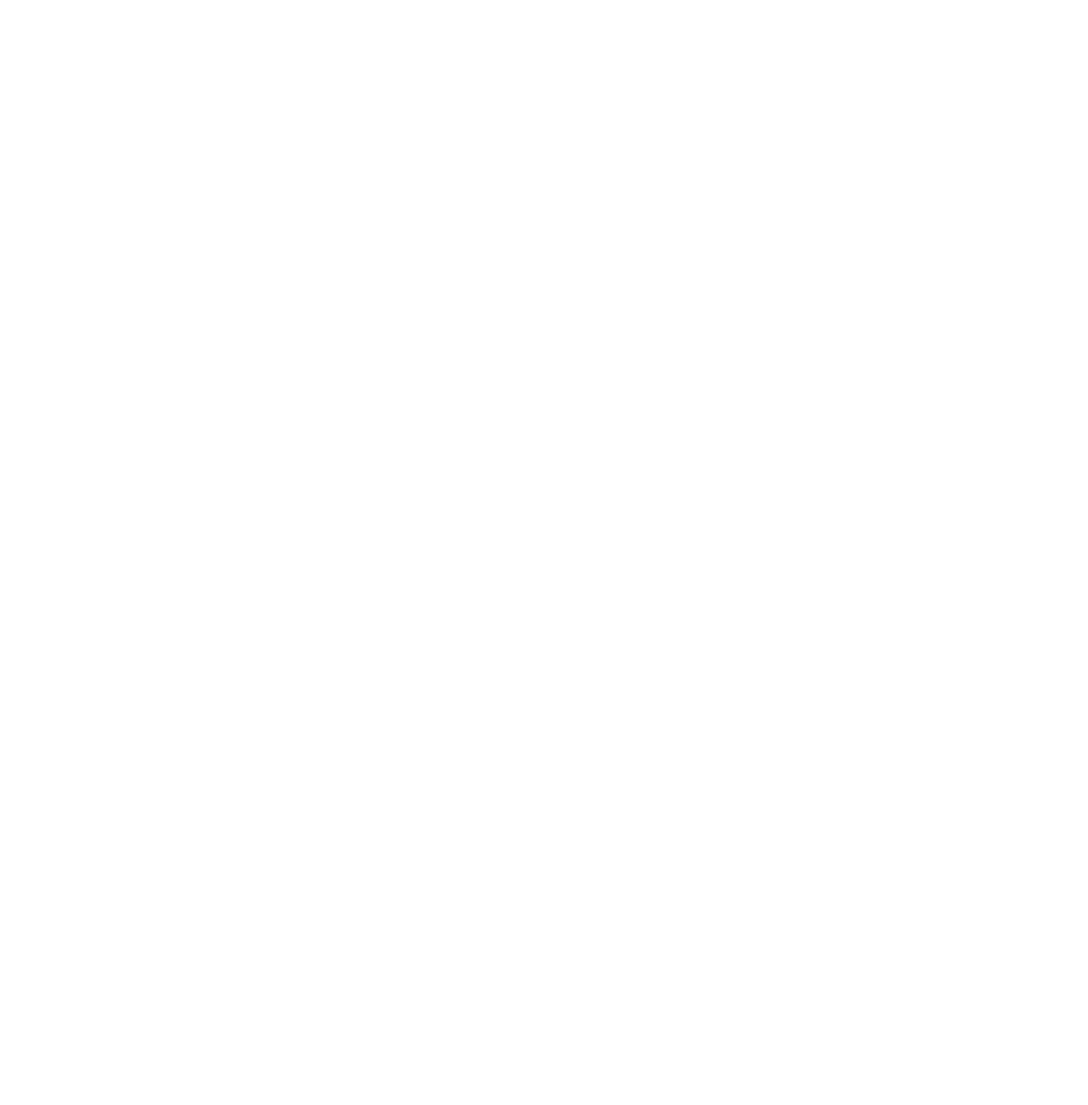
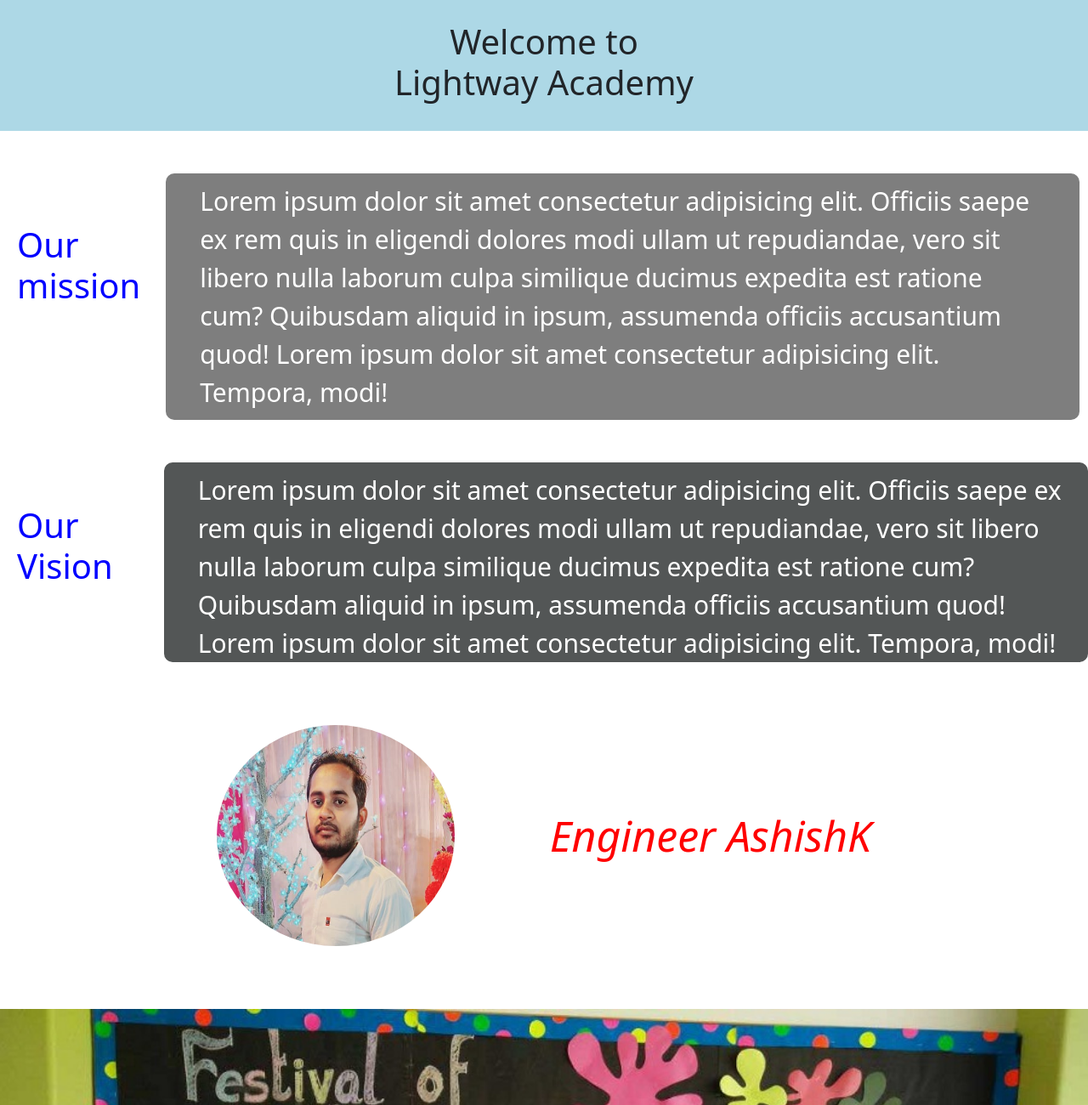
Before and after one commit to ashishcs098/school-project, a plain HTML site: page about.html in a window 1280 px wide. Shown: the top 1300 px of the page at 85% size. Before the commit the page ends 800 px from the top, so only its background shows below. Drawn offline with nearby package versions, Linux system fonts and the light colour scheme.

Commit message:
about page completed

```diff
--- a/about.html
+++ b/about.html
@@ -0,0 +1,162 @@
+<!DOCTYPE html>
+<html lang="en">
+<head>
+    <meta charset="UTF-8">
+    <meta http-equiv="X-UA-Compatible" content="IE=edge">
+    <meta name="viewport" content="width=device-width, initial-scale=1.0">
+    <title>about</title>
+    <link href="https://cdn.jsdelivr.net/npm/bootstrap@5.3.0-alpha1/dist/css/bootstrap.min.css" rel="stylesheet" integrity="sha384-GLhlTQ8iRABdZLl6O3oVMWSktQOp6b7In1Zl3/Jr59b6EGGoI1aFkw7cmDA6j6gD" crossorigin="anonymous">
+
+    <style>
+        *{
+            padding: 0;
+            margin: 0;
+            box-sizing: box-sizing;
+
+        }
+        .intro{
+            background-color: lightblue;
+            text-align: center;
+            padding: 25px 0px;
+            font-size: 4rem;
+        }
+        .mission{
+            display: flex;
+            flex-direction: wrap column;
+            font-size: 30px;
+            padding-top: 40px;
+        }
+        .mission-h{
+            padding: 20px 10px;
+            padding-top: 60px;
+            color: blue;
+            margin: 10px;
+
+        }
+        .mission-p{
+            padding:10px 40px;
+            background-color: rgb(126, 126, 126);
+            border-radius: 10px;
+            margin: 10px;
+            color: white;
+        }
+        .vision{
+            display: flex;
+            flex-direction: wrap column;
+            font-size: 30px;
+            padding-top: 40px;
+        }
+        .vision-h{
+            padding: 20px 10px;
+            color: blue;
+            margin: 10px;
+            padding-top: 40px;
+
+        }
+        .vision-p{
+            padding-left:40px;
+            background-color: rgb(83, 86, 86);
+            border-radius: 10px;
+            margin-left: 40px;
+            padding-top: 10px;
+            padding-right: 20px;
+            color: white;
+        }
+        .director{
+            display: flex;
+            color:red;
+            flex-direction:space-between ;
+            align-items: center;
+            justify-content: center;
+            /* border: 2px solid red; */
+            padding: 4rem;
+            margin: 10px;
+        }
+        .director img{
+            width: 280px;
+            height: 260px;
+            border-radius: 50%;
+            padding: -10rem;
+        }
+
+        .dirName{
+
+            font-style: italic;
+            font-size: 50px;
+            text-align: center;
+           padding-left: 7rem;
+
+        }
+
+  .sub-footer{
+    color: rgb(96, 26, 26);
+    text-align: center;
+    padding-top: 20px;
+  }
+  .main-footer{
+    color:yellow;
+    text-align: center;
+    background-color: black;
+  }
+    </style>
+</head>
+<body>
+    <div class="intro">
+        <h1>Welcome to <br> Lightway Academy</h1>
+    </div>
+
+    <div class="mission">
+            <div class="mission-h"> <h1>Our mission</h1></div>
+            <div class="mission-p">Lorem ipsum dolor sit amet consectetur adipisicing elit. Officiis saepe ex rem quis in eligendi dolores modi ullam ut repudiandae, vero sit libero nulla laborum culpa similique ducimus expedita est ratione cum? Quibusdam aliquid in ipsum, assumenda officiis accusantium quod! Lorem ipsum dolor sit amet consectetur adipisicing elit. Tempora, modi!</div>
+
+
+        </div>
+ <div class="vision">
+     <div class="vision-h"> <h1>Our Vision</h1></div>
+     <div class="vision-p">Lorem ipsum dolor sit amet consectetur adipisicing elit. Officiis saepe ex rem quis in eligendi dolores modi ullam ut repudiandae, vero sit libero nulla laborum culpa similique ducimus expedita est ratione cum? Quibusdam aliquid in ipsum, assumenda officiis accusantium quod! Lorem ipsum dolor sit amet consectetur adipisicing elit. Tempora, modi!</div>
+    </div>
+<div class="director">
+    <div class="dirImage">
+        <img src="/image/me.png" alt="">
+    </div>
+    <div class="dirName">Engineer AshishK</div>
+</div>
+<!--            carousel dark variant                     -->
+<div id="carouselExampleInterval" class="carousel slide" data-bs-ride="carousel">
+    <div class="carousel-inner">
+      <div class="carousel-item active" data-bs-interval="2000">
+        <img src="/image/four.jpg" class="image d-block w-100" alt="...">
+      </div>
+      <div class="carousel-item" data-bs-interval="2000">
+        <img src="/image/five.jpg" class="image d-block w-100" alt="...">
+      </div>
+      <div class="carousel-item" data-bs-interval="2000">
+        <img src="/image/six.jpg" class="image d-block w-100" alt="...">
+      </div>
+      <div class="carousel-item" data-bs-interval="2000">
+        <img src="/image/seven.jpg" class="image d-block w-100" alt="...">
+      </div>
+
+    </div>
+    <button class="carousel-control-prev" type="button" data-bs-target="#carouselExampleInterval" data-bs-slide="prev">
+      <span class="carousel-control-prev-icon" aria-hidden="true"></span>
+      <span class="visually-hidden">Previous</span>
+    </button>
+    <button class="carousel-control-next" type="button" data-bs-target="#carouselExampleInterval" data-bs-slide="next">
+      <span class="carousel-control-next-icon" aria-hidden="true"></span>
+      <span class="visually-hidden">Next</span>
+    </button>
+  </div>
+  <div class="footer">
+    <div class="sub-footer">
+      <p>admin@Lightwayacademy.org</p>
+      <p>Main-school: +91 7905101205</p>
+      <p>Main road muirpur distic- sonebhadra</p>
+    </div>
+    <div class="main-footer">
+      <span>©2021, Lightway Academy</span>
+    </div>
+  </div>
+  <script src="https://cdn.jsdelivr.net/npm/bootstrap@5.3.0-alpha1/dist/js/bootstrap.bundle.min.js" integrity="sha384-w76AqPfDkMBDXo30jS1Sgez6pr3x5MlQ1ZAGC+nuZB+EYdgRZgiwxhTBTkF7CXvN" crossorigin="anonymous"></script>
+    </body>
+    </html>
```
Also changed, not shown: academics.html (added, +13 -0 lines), index.html (+14 -5 lines), contact.html (added), image/me.png (added), 1 other file.
